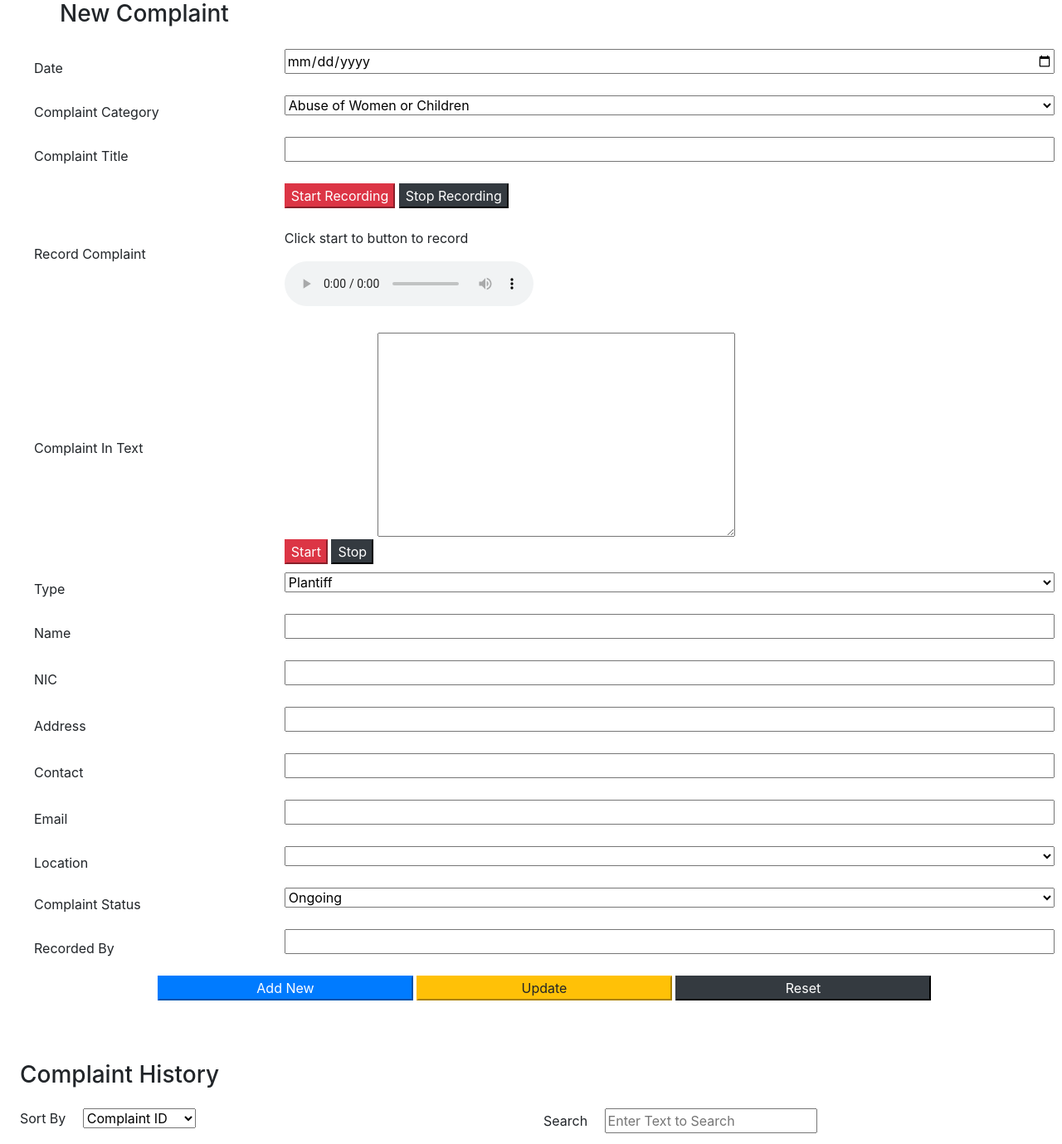
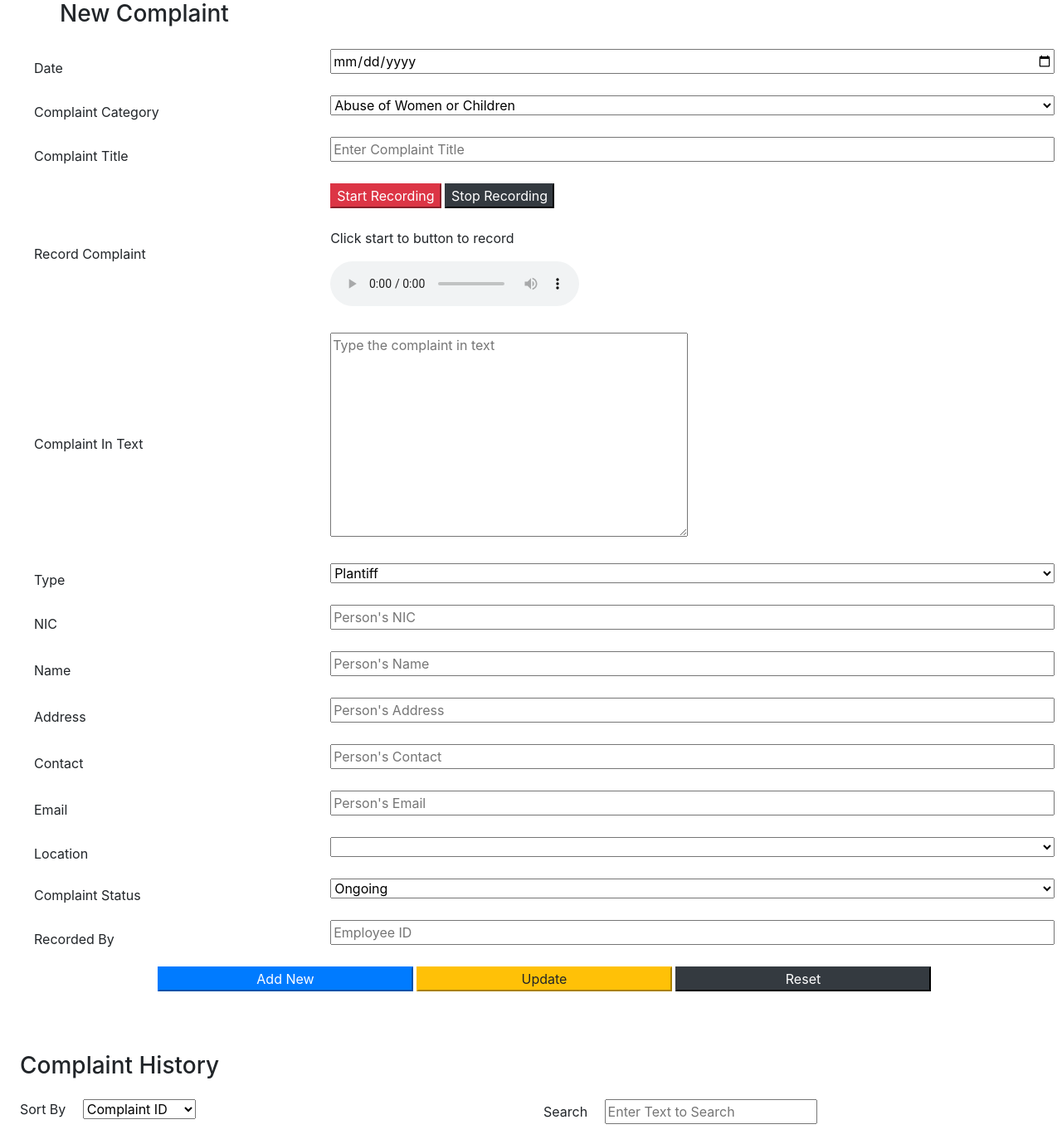
Before and after one commit to SA-Tester/SL-Police-Management-System, a PHP site: page /record-complaints.php in a window 1280 px wide. Shown: the part 96-1475 px from the top of the page at 83% size. Run offline with PHP 8.4, Linux system fonts and the light colour scheme; data comes from the database, SQL or seed files in the repository; lists and menus that the app fills with data are empty.

Commit message:
Auto filling people details to avoid duplicating the primary key

```diff
--- a/src/record-complaints.php
+++ b/src/record-complaints.php
@@ -1,3 +1,11 @@
+<?php
+    require "./classes/class-db-connector.php";
+    use classes\DBConnector;
+
+    $dbcon = new DBConnector();
+    $con = $dbcon->getConnection();
+?>
+
 <!DOCTYPE html>
 <html lang="en">
 
@@ -98,7 +106,7 @@
                                     <label for="title">Complaint Title</label>
                                 </td>
                                 <td>
-                                    <input type="text" id="title" name="title" class="mb-4 w-100" />
+                                    <input type="text" id="title" name="title" class="mb-4 w-100" placeholder="Enter Complaint Title"/>
                                 </td>
                             </tr>
                             <tr>
@@ -119,9 +127,9 @@
                                     <label for="comp_desc">Complaint In Text</label>
                                 </td>
                                 <td>
-                                    <button name="start-speech" id="start-speech" class="btn-danger mb-2" disabled>Start</button>
-                                    <button name="stop-speech" id="stop-speech" class="btn-dark mb-2" disabled>Stop</button>
-                                    <textarea id="comp_desc" name="comp_desc" rows="10" cols="40" class="mb-4"></textarea>
+                                    <!--button name="start-speech" id="start-speech" class="btn-danger mb-2" disabled>Start</button>
+                                    <button name="stop-speech" id="stop-speech" class="btn-dark mb-2" disabled>Stop</button-->
+                                    <textarea id="comp_desc" name="comp_desc" rows="10" cols="40" class="mb-4" placeholder="Type the complaint in text"></textarea>
                                 </td>
                             </tr>
                             <tr>
@@ -137,18 +145,34 @@
                             </tr>
                             <tr>
                                 <td>
-                                    <label for="people_name">Name</label>
+                                    <label for="people_nic">NIC</label>
                                 </td>
                                 <td>
-                                    <input type="text" id="people_name" name="people_name" class="mb-4 w-100" />
+                                    <input list="people_nics" name="people_nic" id="people_nic" class="mb-4 w-100" placeholder="Person's NIC" onchange="fillDetails(this.value)" value="">
+                                    <datalist id="people_nics" name="people_nic" class="mb-4 w-100">
+                                        <?php
+                                            try{
+                                                $query = "SELECT nic FROM people";
+                                                $pstmt = $con->prepare($query);
+                                                $pstmt->execute();
+                                                $rows = $pstmt->fetchAll(PDO::FETCH_ASSOC);
+
+                                                foreach($rows as $row){
+                                                    ?>
+                                                    <option value="<?php echo $row["nic"]; ?>"></option>
+                                                    <?php
+                                                }
+                                            }catch(PDOException $e){}
+                                        ?>
+                                    </datalist>
                                 </td>
                             </tr>
                             <tr>
                                 <td>
-                                    <label for="people_nic">NIC</label>
+                                    <label for="people_name">Name</label>
                                 </td>
                                 <td>
-                                    <input type="text" id="people_nic" name="people_nic" class="mb-4 w-100" />
+                                    <input type="text" id="people_name" name="people_name" class="mb-4 w-100" placeholder="Person's Name" value=""/>
                                 </td>
                             </tr>
                             <tr>
@@ -156,8 +180,7 @@
                                     <label for="people_address">Address</label>
                                 </td>
                                 <td>
-                                    <input type="text" id="people_address" name="people_address"
-                                        class="mb-4 w-100" />
+                                    <input type="text" id="people_address" name="people_address" class="mb-4 w-100" placeholder="Person's Address" value=""/>
                                 </td>
                             </tr>
                             <tr>
@@ -165,8 +188,7 @@
                                     <label for="people_contact">Contact</label>
                                 </td>
                                 <td>
-                                    <input type="text" id="people_contact" name="people_contact"
-                                        class="mb-4 w-100" />
+                                    <input type="text" id="people_contact" name="people_contact" class="mb-4 w-100" placeholder="Person's Contact" value=""/>
                                 </td>
                             </tr>
                             <tr>
@@ -174,7 +196,7 @@
                                     <label for="people_email">Email</label>
                                 </td>
                                 <td>
-                                    <input type="email" id="people_email" name="people_email" class="mb-4 w-100" />
+                                    <input type="email" id="people_email" name="people_email" class="mb-4 w-100" placeholder="Person's Email" value=""/>
                                 </td>
                             </tr>
                             <tr>
@@ -204,7 +226,7 @@
                                     <label for="emp_id">Recorded By</label>
                                 </td>
                                 <td>
-                                    <input type="text" id="emp_id" name="emp_id" class="mb-4 w-100" />
+                                    <input type="text" id="emp_id" name="emp_id" class="mb-4 w-100" placeholder="Employee ID"/>
                                 </td>
                             </tr>
                         </tbody>
@@ -338,6 +360,60 @@
 
     </div>
 
+    <?php
+        if(isset($_SESSION["msg"])){
+            if($_SESSION["msg"] == 0){
+                ?>
+                <div class="alert alert-success" role="alert">
+                    Record inserted succesfully!
+                </div>
+                <?php
+                unset($_SESSION["msg"]);
+            }
+            elseif ($_SESSION["msg"] == 1){
+                ?>
+                <div class="alert alert-danger" role="alert">
+                    An error occured. Please try again!
+                </div>
+                <?php
+                unset($_SESSION["msg"]);
+            }
+        }
+    ?>
+
+    <script>
+        function fillDetails(str){
+            let name = document.getElementById("people_name");
+            let address = document.getElementById("people_address");
+            let contact = document.getElementById("people_contact");
+            let email = document.getElementById("people_email");
+
+            console.log(str);
+            if(str.length == 0){
+                name.value = "";
+                address.value = "";
+                contact.value - "";
+                email.value = "";
+            }
+            else{
+                var xmlhttp = new XMLHttpRequest();
+                xmlhttp.onreadystatechange = function (){
+                    if(this.readyState == 4 && this.status == 200){
+                        var obj = JSON.parse(this.responseText);
+                        name.value = obj[0];
+                        address.value = obj[1];
+                        contact.value = obj[2];
+                        email.value = obj[3];
+                    }
+                };
+
+                xmlhttp.open("GET", "./scripts/people-auto-fill.php?nic=" + str, true);
+                xmlhttp.send();
+            }
+        }
+    </script>
+
+    <!-- SHOW/ HIDE TRAFFIC COMPLAINTS -->
     <script type="text/javascript">
         let tableID = document.querySelector(".traffic");
         let category = document.getElementById("category");
@@ -352,6 +428,7 @@
         });
     </script>
 
+     <!-- FILL CITIES BASED ON DISTRICT -->
     <script type="module">
         import {Badulla} from "../assets/sl-cities/badulla.js";
 
@@ -376,12 +453,8 @@
         });
     </script>
 
-    <script src="https://cdn.jsdelivr.net/npm/jquery@3.5.1/dist/jquery.slim.min.js"
-        integrity="sha384-DfXdz2htPH0lsSSs5nCTpuj/zy4C+OGpamoFVy38MVBnE+IbbVYUew+OrCXaRkfj"
-        crossorigin="anonymous"></script>
-    <script src="https://cdn.jsdelivr.net/npm/bootstrap@4.6.2/dist/js/bootstrap.bundle.min.js"
-        integrity="sha384-Fy6S3B9q64WdZWQUiU+q4/2Lc9npb8tCaSX9FK7E8HnRr0Jz8D6OP9dO5Vg3Q9ct"
-        crossorigin="anonymous"></script>
+    <script src="https://cdn.jsdelivr.net/npm/jquery@3.5.1/dist/jquery.slim.min.js" integrity="sha384-DfXdz2htPH0lsSSs5nCTpuj/zy4C+OGpamoFVy38MVBnE+IbbVYUew+OrCXaRkfj" crossorigin="anonymous"></script>
+    <script src="https://cdn.jsdelivr.net/npm/bootstrap@4.6.2/dist/js/bootstrap.bundle.min.js" integrity="sha384-Fy6S3B9q64WdZWQUiU+q4/2Lc9npb8tCaSX9FK7E8HnRr0Jz8D6OP9dO5Vg3Q9ct" crossorigin="anonymous"></script>
 
     <script src="../js/complaint-recorder.js"></script>
 </body>
```
Also changed, not shown: src/scripts/people-auto-fill.php (added, +28 -0 lines).
